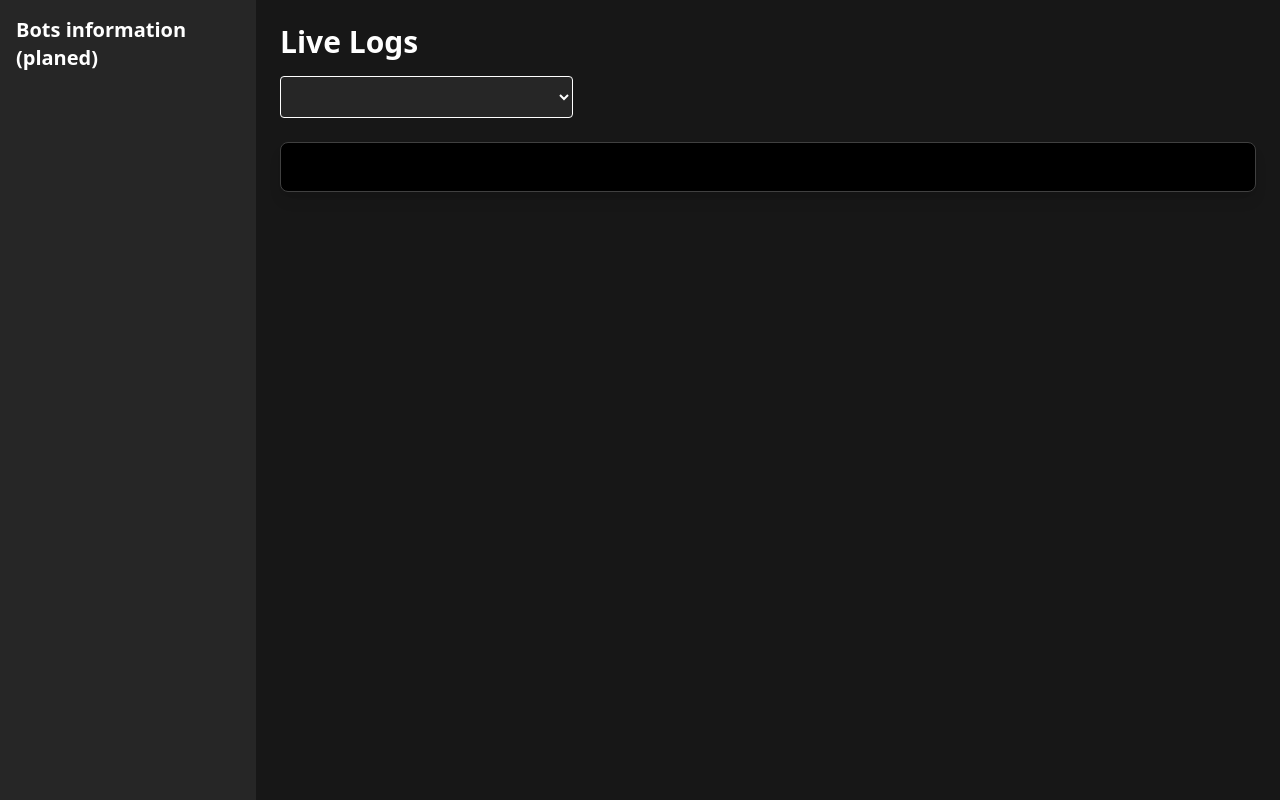
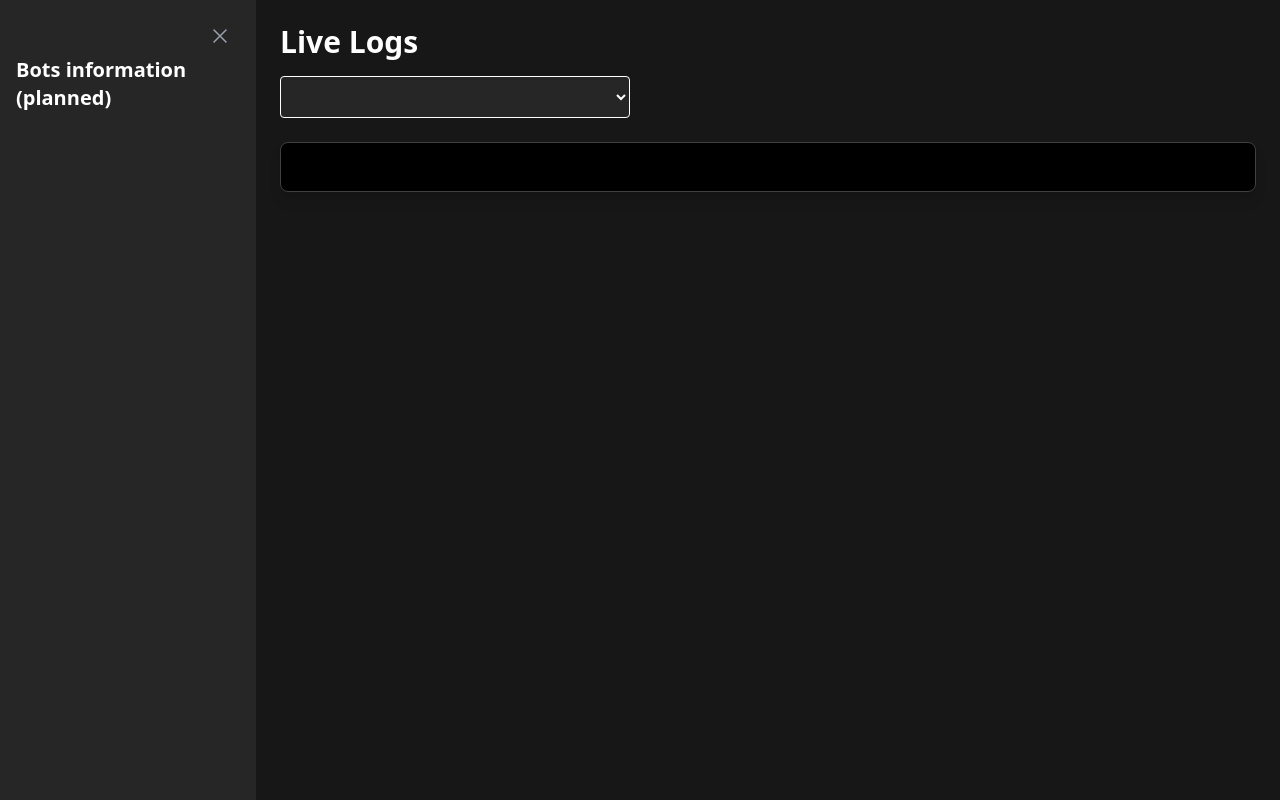
Before and after one commit to DmitriyLadutsko/telegram-bot-server-infra, a React (Vite) app in the folder ui/: page / in a window 1280 px wide. Built offline with nearby package versions, Linux system fonts and the light colour scheme.

Commit message:
chore: дорабатываем log-ui - добавили сайдбар

```diff
--- a/ui/package.json
+++ b/ui/package.json
@@ -10,6 +10,7 @@
     "preview": "vite preview"
   },
   "dependencies": {
+    "@heroicons/react": "^2.2.0",
     "react": "^19.0.0",
     "react-dom": "^19.0.0"
   },
--- a/ui/src/App.tsx
+++ b/ui/src/App.tsx
@@ -1,5 +1,6 @@
 import {useEffect, useRef, useState} from 'react';
 import clsx from 'clsx';
+import {Bars3Icon, XMarkIcon} from '@heroicons/react/24/outline';
 
 const knownBots: string[] = (import.meta.env.VITE_KNOWN_BOTS ?? '')
     .split(',')
@@ -9,6 +10,7 @@ const knownBots: string[] = (import.meta.env.VITE_KNOWN_BOTS ?? '')
 const App = () => {
     const [selectedBot, setSelectedBot] = useState(knownBots[0]);
     const [logLines, setLogLines] = useState<string[]>([]);
+    const [sidebarOpen, setSidebarOpen] = useState(true);
     const wsRef = useRef<WebSocket | null>(null);
 
     useEffect(() => {
@@ -45,25 +47,54 @@ const App = () => {
     }, [selectedBot]);
 
     return (
-        <div className="min-h-screen flex bg-neutral-900 text-white">
-            <aside className="w-64 bg-neutral-800 p-4">
-                <h2 className="text-xl font-bold mb-4">Bots information (planed)</h2>
-                <ul className="space-y-2">
-                    {knownBots.map((bot) => (
-                        <li key={bot}>{bot}</li>
-                    ))}
-                </ul>
-            </aside>
+        <div className="relative min-h-screen flex bg-neutral-900 text-white">
+            {!sidebarOpen && (
+                <button
+                    onClick={() => setSidebarOpen(true)}
+                    className="absolute top-4 left-0 text-gray-400 hover:text-white hover:bg-neutral-700 p-2 rounded-full transition-colors z-50 cursor-pointer"
+                >
+                    <Bars3Icon
+                        className="h-6 w-6 transform transition-transform duration-300 hover:rotate-180 hover:scale-110"/>
+                </button>
+            )}
+
+            <div
+                className={clsx(
+                    'bg-neutral-800 p-4 flex flex-col transition-all duration-300 ease-in-out',
+                    sidebarOpen ? 'w-64 opacity-100' : 'w-0 opacity-0 overflow-hidden'
+                )}
+            >
+                {sidebarOpen && (
+                    <>
+                        <button
+                            onClick={() => setSidebarOpen(false)}
+                            className="self-end text-gray-400 hover:text-white hover:bg-neutral-700 p-2 rounded-full transition-colors cursor-pointer"
+                        >
+                            <XMarkIcon
+                                className="h-6 w-6 transform transition-transform duration-300 hover:rotate-180"/>
+                        </button>
+                        <h2 className="text-xl font-bold mb-4">Bots information (planned)</h2>
+                        <ul className="space-y-2">
+                            {knownBots.map((bot) => (
+                                <li key={bot}>{bot}</li>
+                            ))}
+                        </ul>
+                    </>
+                )}
+            </div>
 
             <main className="flex-1 flex flex-col items-end p-6">
-                <div className="w-full min-w-[100%] max-w-6xl flex flex-col">
+                <div className={clsx(
+                    'flex flex-col w-full transition-all duration-300 ease-in-out',
+                    sidebarOpen ? 'min-w-[100%] max-w-6xl self-end' : 'w-full'
+                )}>
                     <h1 className="text-3xl font-bold mb-4">Live Logs</h1>
 
                     <select
                         value={selectedBot}
                         onChange={(e) => setSelectedBot(e.target.value)}
                         className={clsx(
-                            'w-[30%] mb-6 p-2 border rounded bg-neutral-800 text-white',
+                            'w-[30%] min-w-[350px] mb-6 p-2 border rounded bg-neutral-800 text-white',
                             'focus:outline-none focus:ring focus:border-blue-500'
                         )}
                     >
```
Also changed, not shown: 1 other file (tests, documents, lock files or other folders).
